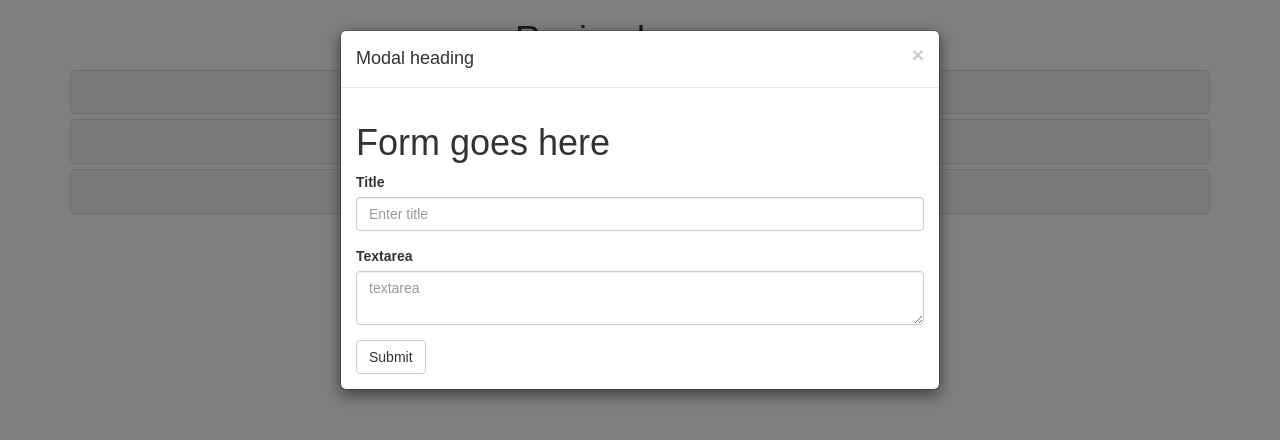
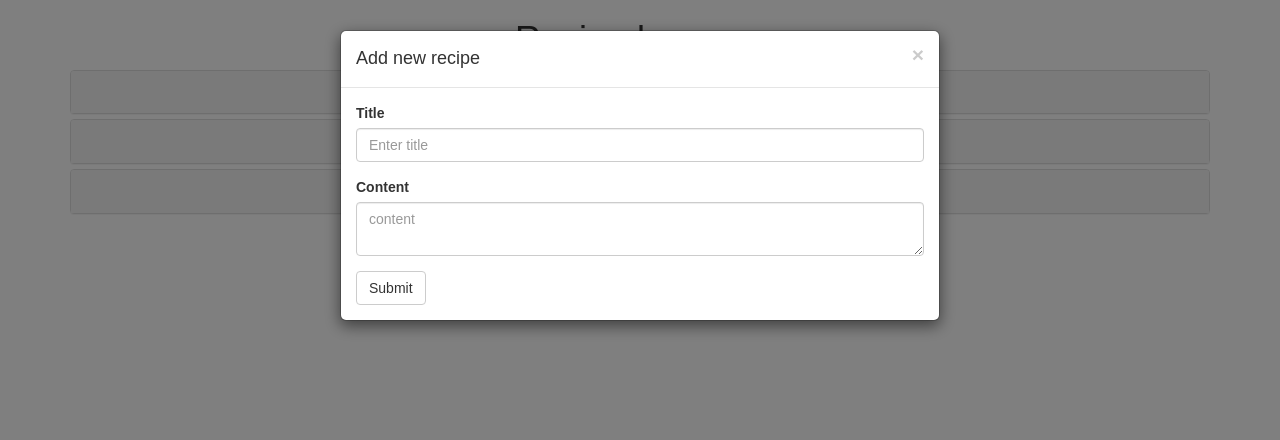
Before and after one commit to TomaszGa/recipe-box, a React (Create React App) app: page / in a window 1280 px wide. Both pictures are taken after a click on the button "Add New". Shown: the top 440 px of the page. Built offline with nearby package versions, Linux system fonts and the light colour scheme.

Commit message:
add edit button to recipes

```diff
--- a/src/components/AddNewRecipe/AddNewRecipe.js
+++ b/src/components/AddNewRecipe/AddNewRecipe.js
@@ -22,18 +22,18 @@ class AddNewRecipe extends Component {
         <Modal show={this.props.modalShow} onHide={this.props.modalToggle}>
           <Modal.Header closeButton>
             <Modal.Title id="contained-modal-title-sm">
-              Modal heading
+              Add new recipe
             </Modal.Title>
           </Modal.Header>
           <Modal.Body>
-            <h1>Form goes here</h1>
             <form
-              onSubmit={e =>
+              onSubmit={e => {
                 this.props.formSubmit(e, {
                   name: this.state.title,
                   text: this.state.content
-                })
-              }
+                });
+                this.setState({ title: "", content: "" });
+              }}
             >
               <FormGroup>
                 <ControlLabel>Title</ControlLabel>
@@ -46,10 +46,10 @@ class AddNewRecipe extends Component {
                 <FormControl.Feedback />
               </FormGroup>
               <FormGroup controlId="formControlsTextarea">
-                <ControlLabel>Textarea</ControlLabel>
+                <ControlLabel>Content</ControlLabel>
                 <FormControl
                   componentClass="textarea"
-                  placeholder="textarea"
+                  placeholder="content"
                   value={this.state.content}
                   onChange={e => this.handleChange(e, "content")}
                 />
--- a/src/components/RecipeList/RecipeList.js
+++ b/src/components/RecipeList/RecipeList.js
@@ -16,6 +16,7 @@ function recipeList(props) {
         <Panel.Body collapsible active={props.activeIndex === index}>
           <p>{recipe.text}</p>
           <Button onClick={() => props.listDeleteClick(index)}>Delete</Button>
+          <Button onClick={() => props.listEditClick(index)}>Edit</Button>
         </Panel.Body>
       </Panel>
     );
--- a/src/containers/RecipeBoxApp/RecipeBoxApp.js
+++ b/src/containers/RecipeBoxApp/RecipeBoxApp.js
@@ -20,7 +20,8 @@ class RecipeBoxApp extends Component {
     ],
     expandedRecipe: 1,
     addNewWindowOn: false,
-    editorOn: false
+    editorOn: false,
+    editedRecipe: null
   };
 
   handleListClick = id => {
@@ -58,6 +59,14 @@ class RecipeBoxApp extends Component {
     }));
   };
 
+  handleEditorModalToggle = id => {
+    console.log(id);
+    this.setState({
+      editorOn: true,
+      editedRecipe: id
+    });
+  };
+
   render() {
     return (
       <div className="container">
@@ -67,6 +76,7 @@ class RecipeBoxApp extends Component {
           activeIndex={this.state.expandedRecipe}
           listClick={this.handleListClick}
           listDeleteClick={this.handleListDelete}
+          listEditClick={this.handleEditorModalToggle}
         />
         <AddNewRecipe
           formSubmit={this.handleNewSubmit}
```
